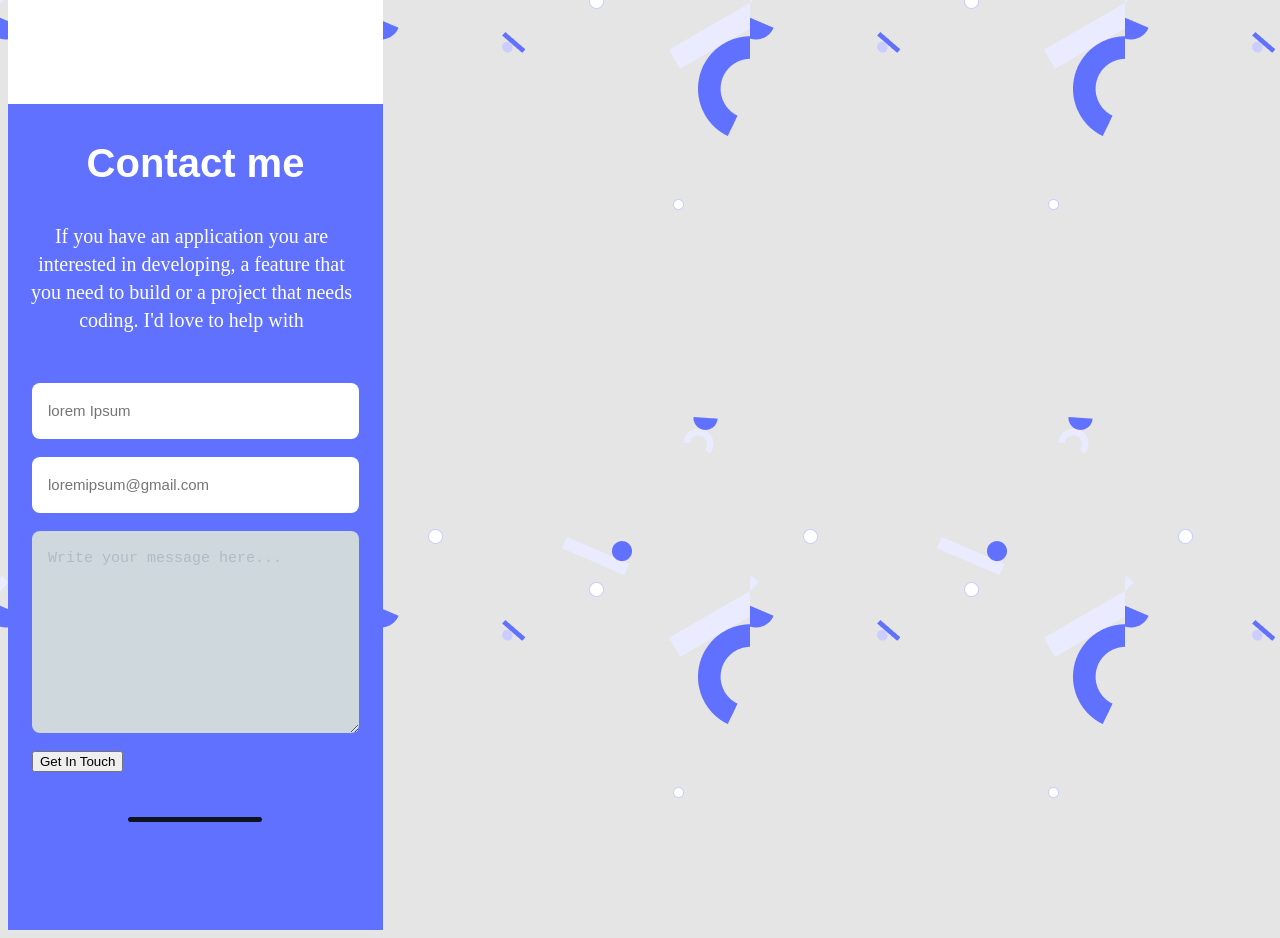
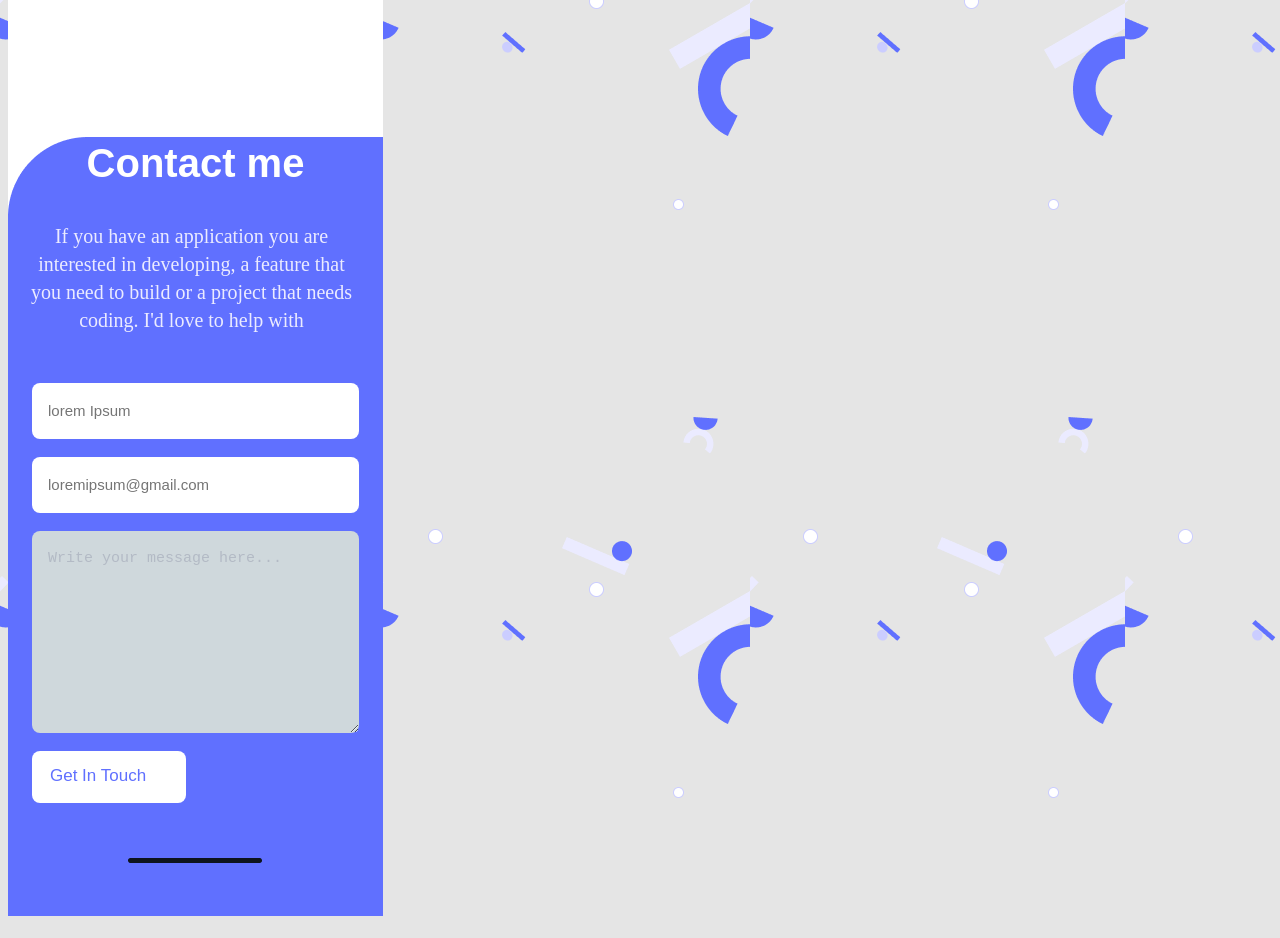
Before and after one commit to Jonathan-kiprono/Hello, a website: page index.html in a window 1280 px wide. Shown: the part 3540-4478 px from the top of the page. Drawn offline with Linux system fonts and the light colour scheme.

Commit message:
Style html and add images

```diff
--- a/index.html
+++ b/index.html
@@ -219,8 +219,7 @@
                 </div>
             </div>
 
-        <section class="contact-me">
-
+        <section>
             <div class="contact-background">
                 <h2>Contact me</h2>
                 <p>
@@ -238,7 +237,7 @@
                     <img src="images/Light.png" alt="" class="footer">
                 </div>
             </div>
-
+        </section>
         </section>
     </body>
 </html>
--- a/style.css
+++ b/style.css
@@ -12,7 +12,6 @@ a:hover {
   text-decoration: none;
   cursor: pointer;
 }
-
 .main-wrapper {
   background: #e5e5e5;
   display: flex;
@@ -190,7 +189,6 @@ a:hover {
   padding-left: initial;
   list-style-type: none;
 }
-
 .canopy .o-li {
   font-family: "Poppins", sans-serif;
   font-style: normal;
@@ -199,7 +197,6 @@ a:hover {
   line-height: 16px;
   color: #7a869a;
 }
-
 .bullets {
   font-family: "Poppins", sans-serif;
   font-style: normal;
@@ -207,7 +204,6 @@ a:hover {
   line-height: 16px;
   color: #7a869a;
 }
-
 .dot {
   height: 8px;
   width: 8px;
@@ -450,17 +446,15 @@ a:hover {
   flex-direction: column;
   justify-content: center;
   align-content: center;
+  position: absolute;
 
 }
+.contact-background{
+  padding-bottom: 45px;
+  background-image: url(images/conta.png);
+  background-image: repeat-y;
 
-
-.contact-background{
-  /* background-image: url(images/contact.png); */
-  /* width: 100%; */
-  background-color: #6070ff;
-  padding-bottom: 100px;
 }
-
 .contact-background h2 {
   display: flex;
   justify-content: center;
@@ -472,7 +466,7 @@ a:hover {
 }
 
 .contact-background p {
-  color: #fff;
+  color: #EBEBFF;
   font-family: 'Poppins';
   font-style: normal;
   font-weight: 400;
@@ -516,3 +510,31 @@ a:hover {
   display: flex;
   justify-content: center;
 }
+.btn-submitContact{
+  padding: 12px;
+  width: 130px;
+  height: 28px;
+  border-radius: 8px;
+  font-family: "Poppins", sans-serif;
+  font-style: normal;
+  letter-spacing: 0.03em;
+  background-color: #fff;
+}
+.btn-submitContact button{
+  border: 1px;
+  font-family: "Poppins", sans-serif;
+  display: flex;
+  text-align: center;
+  align-items: cen;
+  border-radius: 0%;
+  font-size: 17px;
+  font-weight: 500px;
+  font-style: normal;
+  line-height: 24px;
+  color: #6070ff;
+  background-color: white;
+}
+.footer-img{
+  align-items: center;
+  padding-top: 10px;
+}
```
Also changed, not shown: images/Cont.jpg (added), images/conta.png (renamed from images/Contact me.png).
